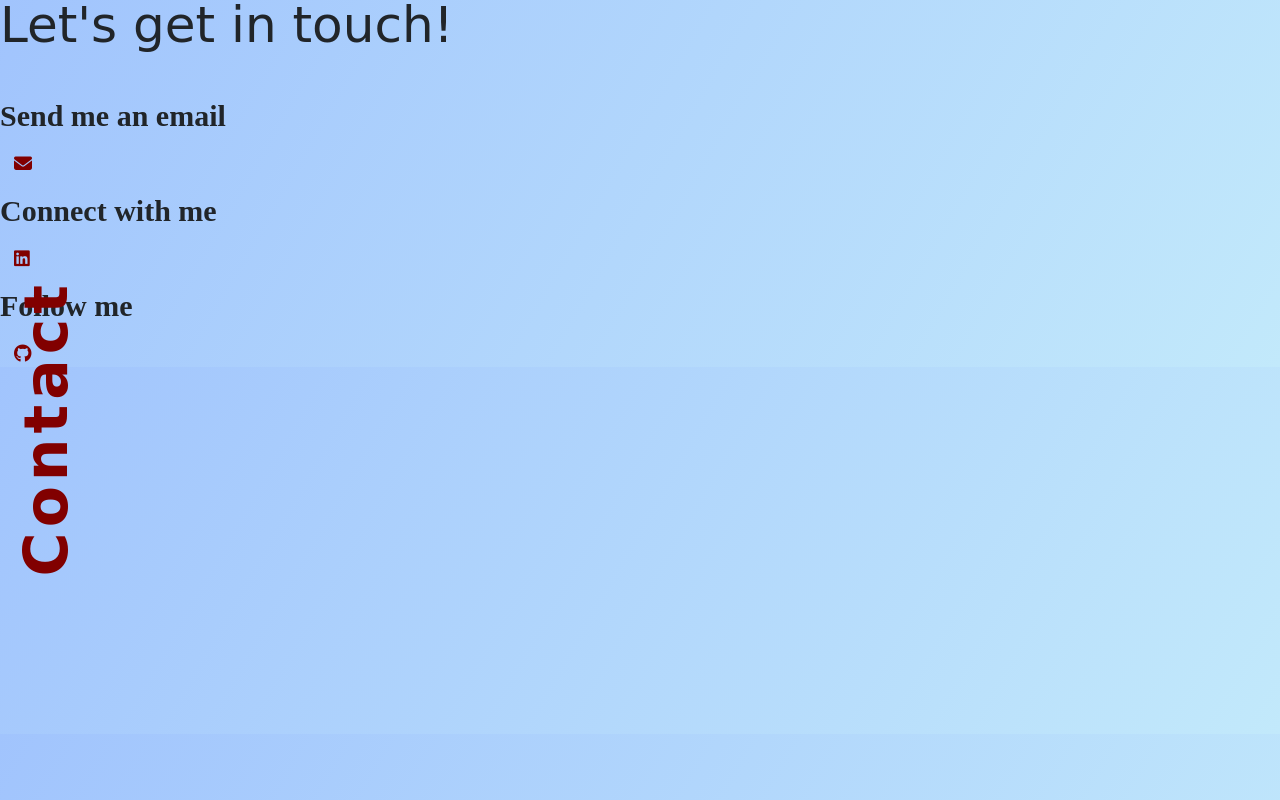
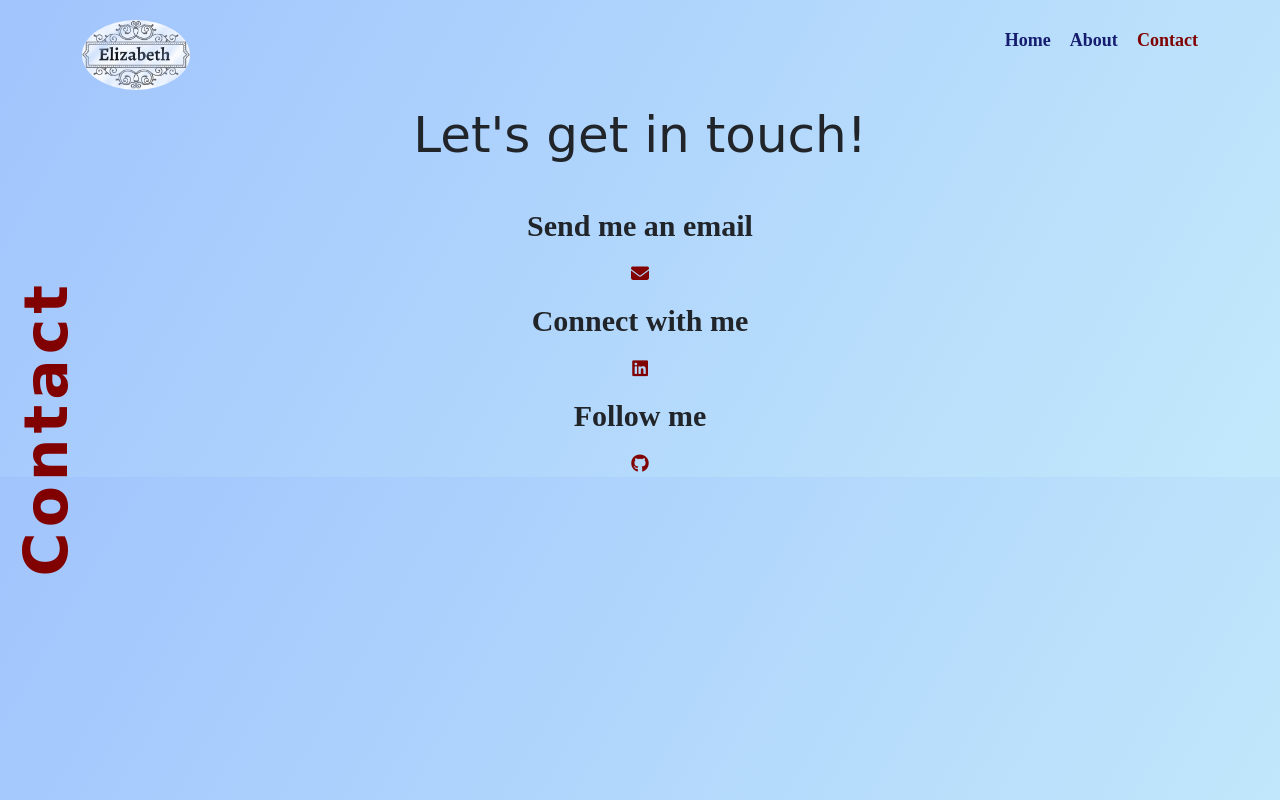
Before and after one commit to Elizabeth-Susan/My-portfolio, a plain HTML site: page contact.html in a window 1280 px wide. Drawn offline with nearby package versions, Linux system fonts and the light colour scheme; a web font is replaced by a local one.

Commit message:
Inserted the navigation bar on about and contact pages

```diff
--- a/contact.html
+++ b/contact.html
@@ -56,7 +56,27 @@
     <!-- CSS link -->
     <link rel="stylesheet" href="/src/styles.css" />
   </head>
-  <body>
+  <body class="contact-me-page">
+    <div class="container">
+      <nav class="d-flex justify-content-between">
+        <a href="/">
+          <img src="/images/logo.jpg" alt="Elizabeth logo" class="logo d-none d-sm-block" />
+          <img src="/images/logo-small.jpg" alt="Elizabeth logo" class="logo-small d-block d-sm-none" />
+        </a>
+        <ul>
+          <li>
+            <a href="/" title="Homepage"> Home</a>
+          </li>
+          <li>
+            <a href="/about.html" title="About Elizabeth"> About</a>
+          </li>
+          <li class="active">
+            <a href="/contact.html" title="Contact Elizabeth"> Contact</a>
+          </li>
+        </ul>
+      </nav>
+    </div>
+
     <header>
       <h1 class="title contact-heading">Contact</h1>
     </header>
```
Also changed, not shown: about.html (+20 -0 lines), index.html (+10 -2 lines).
